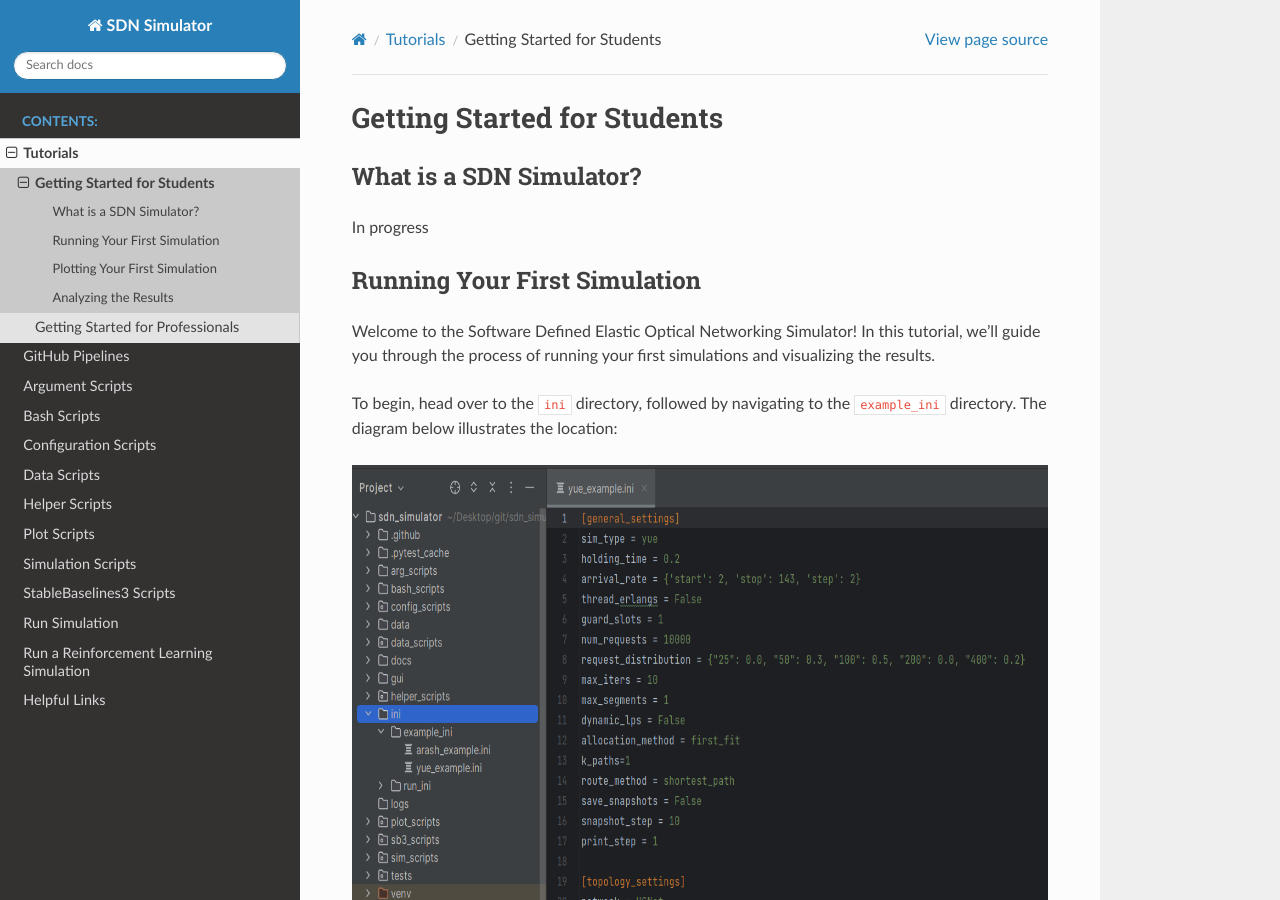
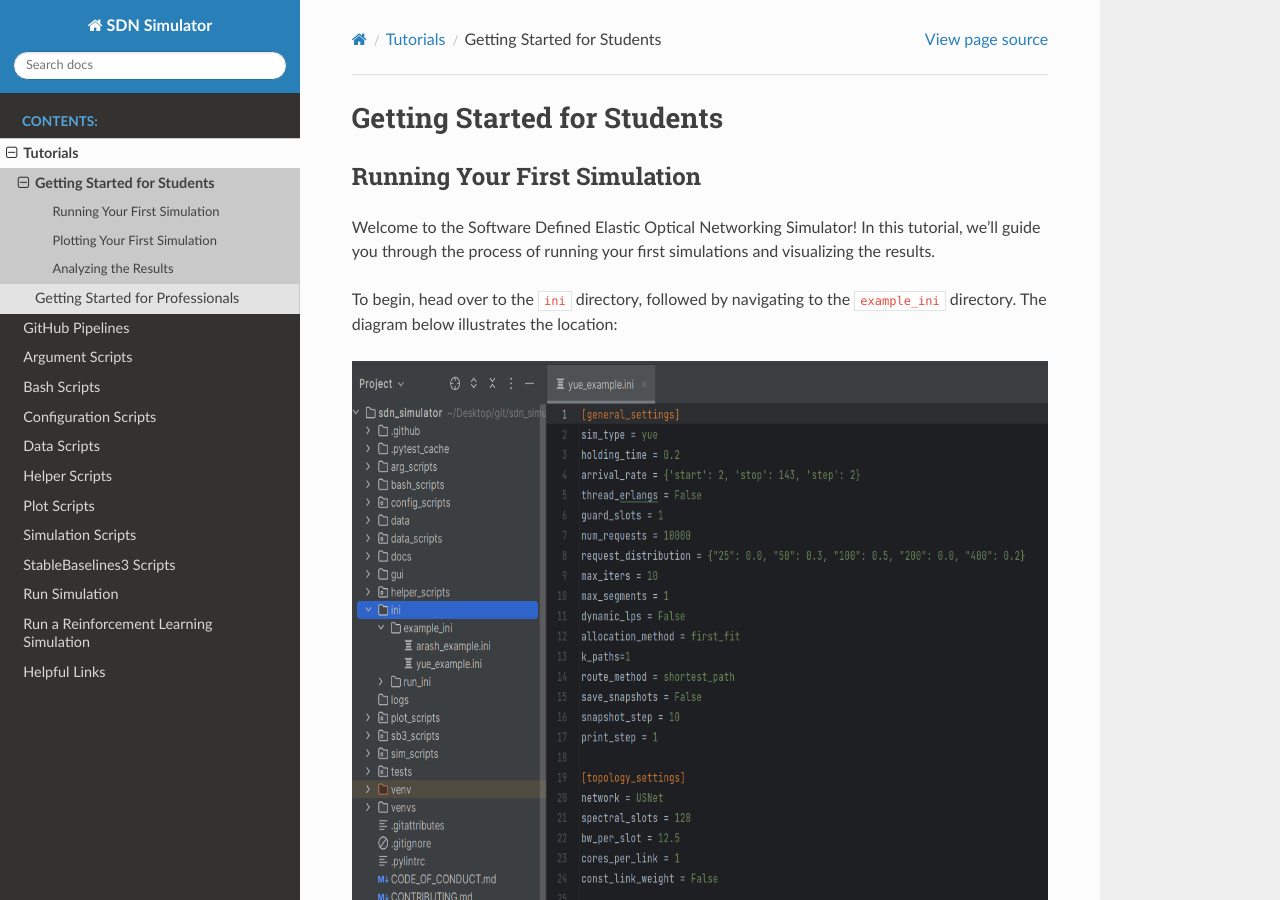
Before and after one commit to SDNNetSim/SDON_simulator, a Sphinx documentation site: the page built from docs/tutorials/getting_started_student.rst, in a window 1280 px wide and 900 px high. Built offline with Sphinx 7.4.7 and the Read the Docs theme 2.0.0, drawn with Linux system fonts in a browser that asks for light colours; pages that are not in the unit, such as notebooks, are missing from menus.

Commit message:
Remove What is a SDN section

```diff
--- a/docs/tutorials/getting_started_student.rst
+++ b/docs/tutorials/getting_started_student.rst
@@ -1,10 +1,5 @@
 Getting Started for Students
 ===============
-
-What is a SDN Simulator?
-------------------------
-
-In progress
 
 Running Your First Simulation
 -----------------------------
```
